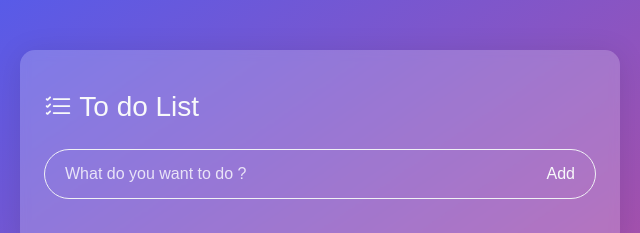
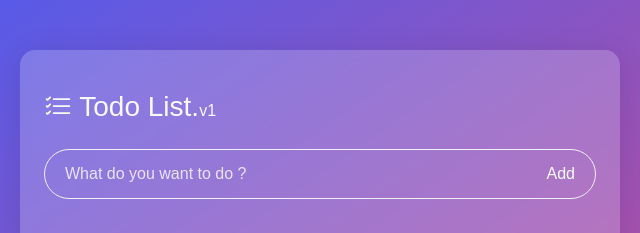
Before and after one commit to Superior231/to-do-list-v1, a plain HTML site: page index.html in a window 1280 px wide. Shown: the top 233 px of the page, 320-960 px from the left. Drawn offline with nearby package versions, Linux system fonts and the light colour scheme; some packages are replaced by stand-ins of ours; a script that the page names is missing.

Commit message:
Update {style}: title

```diff
--- a/index.html
+++ b/index.html
@@ -10,7 +10,7 @@
     <link rel="stylesheet" href="https://cdn.jsdelivr.net/npm/bootstrap-icons@1.11.3/font/bootstrap-icons.min.css">
     <link rel="stylesheet" href="/css/style.css">
     <link rel="icon" href="/assets/icon.png">
-    <title>To do List</title>
+    <title>Todo List.v1</title>
 </head>
 
 <body>
@@ -20,7 +20,7 @@
             <div class="card">
                 <div class="card-body p-lg-4">
                     <div class="card-title mb-3">
-                        <h3 class="mt-3 mb-4 text-light"><i class="bi bi-list-check align-middle"></i> To do List</h3>
+                        <h3 class="mt-3 mb-4 text-light"><i class="bi bi-list-check align-middle"></i> Todo List.<small class="fs-6">v1</small></h3>
                     </div>
 
                     <div class="card-search d-flex">
```
